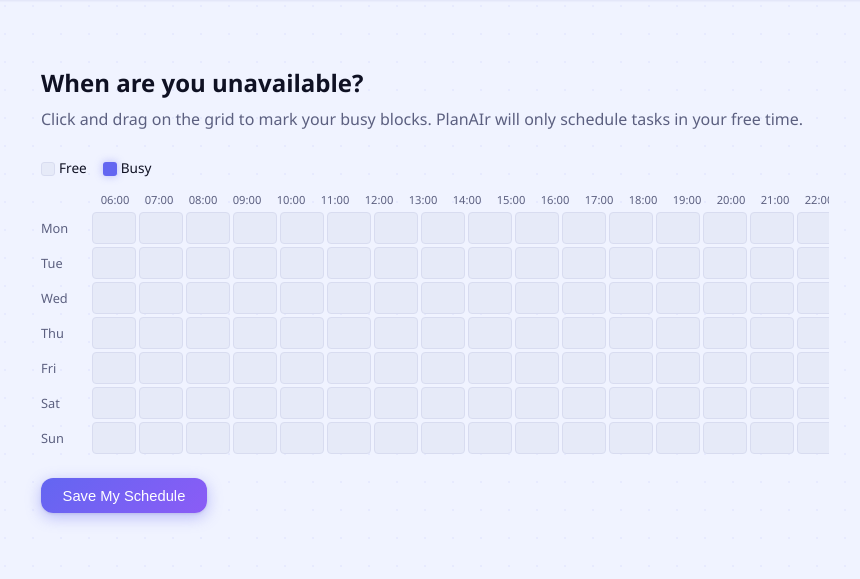
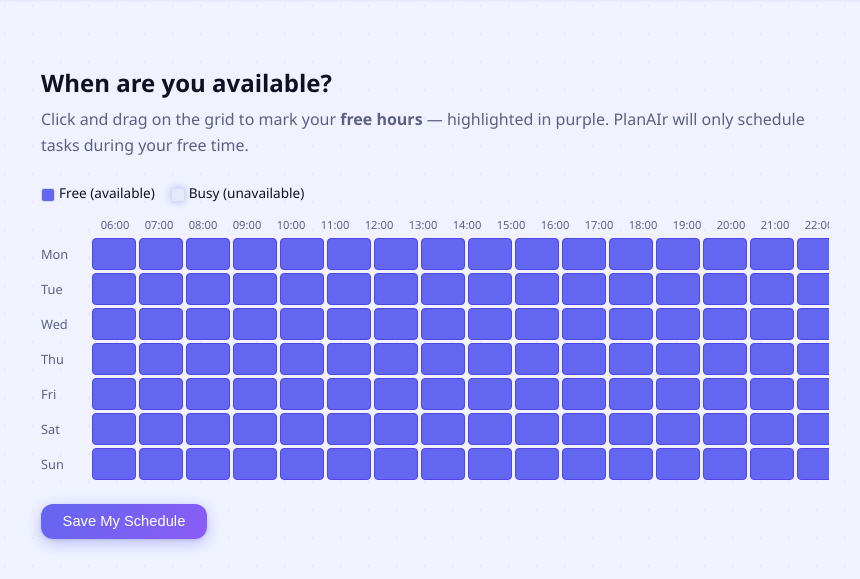
Before and after one commit to girishsakpal/PlanAIr-V3.0, a Flask app: page /setup/busy-hours in a window 1280 px wide. Shown: the part 64-643 px from the top of the page, without its empty margins (205-1065 px from the left). Run offline with Flask 3, Linux system fonts and the light colour scheme; the visitor is signed in with stand-in values (Sample User, id 1); data that the repository does not hold is empty.

Commit message:
Inverted Busy Hours Interface & Solved Clashing Schedule Problem

```diff
--- a/backend/app/routes/schedule.py
+++ b/backend/app/routes/schedule.py
@@ -132,12 +132,17 @@ def generate_schedule():
         flash('Please set your busy hours first.', 'warning')
         return redirect(url_for('schedule.busy_hours_setup'))
 
+    now = datetime.now()
     clear_all_suggestions(current_user.id)
     schedule_tasks(current_user.id, days_ahead=14)
     schedule_recurring_tasks(current_user.id, days_ahead=14)
     run_suggestion_engine(current_user.id)
 
-    flash('Your schedule has been generated!', 'success')
+    flash(
+        f'Schedule generated from {now.strftime("%I:%M %p")} onwards — '
+        f'no tasks scheduled before this time today.',
+        'success'
+    )
     return redirect(url_for('schedule.schedule_view'))
 
 
--- a/backend/app/templates/schedule/busy_hours.html
+++ b/backend/app/templates/schedule/busy_hours.html
@@ -4,10 +4,10 @@
 {% block content %}
 <div class="setup-container">
     <div class="setup-header">
-        <h2>{% if is_edit %}Edit your busy hours{% else %}When are you unavailable?{% endif %}</h2>
+        <h2>{% if is_edit %}Edit your schedule{% else %}When are you available?{% endif %}</h2>
         <p class="text-muted">
-            Click and drag on the grid to mark your busy blocks.
-            PlanAIr will only schedule tasks in your free time.
+            Click and drag on the grid to mark your <strong>free hours</strong> — highlighted in purple.
+            PlanAIr will only schedule tasks during your free time.
         </p>
     </div>
 
@@ -16,8 +16,8 @@
         <input type="hidden" name="busy_hours_data" id="busy-hours-data" value="[]">
 
         <div class="grid-legend">
-            <span class="legend-free">Free</span>
-            <span class="legend-busy">Busy</span>
+            <span class="legend-free">Free (available)</span>
+            <span class="legend-busy">Busy (unavailable)</span>
         </div>
 
         <div class="time-grid-wrapper">
@@ -56,72 +56,99 @@
 
 {% block extra_js %}
 <script>
-    const existingData = {{ existing_data | tojson }};
-    let busySlots = new Set();
+    const existingBusyData = {{ existing_data | tojson }};
+
+    // freeSlots = hours the user IS available (purple).
+    // Everything else is considered busy.
+    // Grid range: hours 6..23 (18 slots per day, 7 days)
+    const ALL_HOURS = Array.from({length: 18}, (_, i) => i + 6); // 6..23
+    const ALL_DAYS  = [0, 1, 2, 3, 4, 5, 6];
+
+    // Build free set: start with ALL slots marked free, then remove existing busy ones
+    let freeSlots = new Set();
+    ALL_DAYS.forEach(d => ALL_HOURS.forEach(h => freeSlots.add(`${d}-${h}`)));
 
     function slotKey(day, hour) { return `${day}-${hour}`; }
 
     function toggleCell(cell) {
-        const day = parseInt(cell.dataset.day);
+        const day  = parseInt(cell.dataset.day);
         const hour = parseInt(cell.dataset.hour);
-        const key = slotKey(day, hour);
-        if (busySlots.has(key)) {
-            busySlots.delete(key);
+        const key  = slotKey(day, hour);
+        if (freeSlots.has(key)) {
+            freeSlots.delete(key);
+            cell.classList.remove('free');
+            cell.classList.add('busy');
+        } else {
+            freeSlots.add(key);
+            cell.classList.add('free');
             cell.classList.remove('busy');
-        } else {
-            busySlots.add(key);
-            cell.classList.add('busy');
         }
         updateHiddenInput();
     }
 
     function updateHiddenInput() {
+        // Send busy hours (non-free slots) to the backend — same format as before
         const blocks = [];
-        busySlots.forEach(key => {
-            const [day, hour] = key.split('-').map(Number);
-            const endHour = hour + 1;
-            blocks.push({
-                day: day,
-                start: `${String(hour).padStart(2, '0')}:00`,
-                end: endHour >= 24 ? '23:59' : `${String(endHour).padStart(2, '0')}:00`,
-                label: ''
+        ALL_DAYS.forEach(day => {
+            ALL_HOURS.forEach(hour => {
+                if (!freeSlots.has(slotKey(day, hour))) {
+                    const endHour = hour + 1;
+                    blocks.push({
+                        day:   day,
+                        start: `${String(hour).padStart(2, '0')}:00`,
+                        end:   endHour >= 24 ? '23:59' : `${String(endHour).padStart(2, '0')}:00`,
+                        label: ''
+                    });
+                }
             });
         });
         document.getElementById('busy-hours-data').value = JSON.stringify(blocks);
     }
 
-    // load existing blocks on edit
     function loadExisting() {
-        existingData.forEach(block => {
-            const hour = parseInt(block.start.split(':')[0]);
-            const key = slotKey(block.day, hour);
-            busySlots.add(key);
-            const cell = document.querySelector(
-                `.time-cell[data-day="${block.day}"][data-hour="${hour}"]`
-            );
-            if (cell) cell.classList.add('busy');
+        if (existingBusyData.length === 0) {
+            // Brand-new user: start completely free (all purple) — nothing to remove
+        } else {
+            // Editing: existing data = busy hours → remove those from freeSlots
+            existingBusyData.forEach(block => {
+                const hour = parseInt(block.start.split(':')[0]);
+                const key  = slotKey(block.day, hour);
+                freeSlots.delete(key);
+            });
+        }
+
+        // Render the grid
+        document.querySelectorAll('.time-cell').forEach(cell => {
+            const key = slotKey(cell.dataset.day, cell.dataset.hour);
+            if (freeSlots.has(key)) {
+                cell.classList.add('free');
+            } else {
+                cell.classList.add('busy');
+            }
         });
+
         updateHiddenInput();
     }
 
-    // drag to select multiple cells
+    // Drag-to-paint
     let isDragging = false;
-    let dragMode = null; // 'add' or 'remove'
+    let dragMode   = null; // 'free' or 'busy'
 
     document.querySelectorAll('.time-cell').forEach(cell => {
         cell.addEventListener('mousedown', e => {
             isDragging = true;
-            const key = slotKey(cell.dataset.day, cell.dataset.hour);
-            dragMode = busySlots.has(key) ? 'remove' : 'add';
+            const key  = slotKey(cell.dataset.day, cell.dataset.hour);
+            // If clicking a free cell → make it busy, and vice-versa
+            dragMode = freeSlots.has(key) ? 'busy' : 'free';
             toggleCell(cell);
             e.preventDefault();
         });
         cell.addEventListener('mouseover', () => {
             if (!isDragging) return;
-            const key = slotKey(cell.dataset.day, cell.dataset.hour);
-            const isBusy = busySlots.has(key);
-            if (dragMode === 'add' && !isBusy) toggleCell(cell);
-            if (dragMode === 'remove' && isBusy) toggleCell(cell);
+            const key    = slotKey(cell.dataset.day, cell.dataset.hour);
+            const isFree = freeSlots.has(key);
+            if (dragMode === 'busy' && isFree)  toggleCell(cell);
+            if (dragMode === 'free' && !isFree) toggleCell(cell);
         });
     });
     document.addEventListener('mouseup', () => { isDragging = false; });
@@ -166,12 +193,12 @@
     }
 
     .legend-free::before {
-        background: var(--bg-secondary);
-        border: 1px solid var(--border);
+        background: var(--primary);
     }
 
     .legend-busy::before {
-        background: var(--primary);
+        background: var(--bg-secondary);
+        border: 1px solid var(--border);
     }
 
     .time-grid-wrapper {
@@ -231,9 +258,16 @@
         border-color: var(--primary);
     }
 
-    .time-cell.busy {
+    /* Free = available = purple */
+    .time-cell.free {
         background: var(--primary);
         border-color: var(--primary-dark);
+    }
+
+    /* Busy = unavailable = muted grey (default look but explicit class for clarity) */
+    .time-cell.busy {
+        background: var(--bg-secondary);
+        border-color: var(--border);
     }
 
     .setup-actions {
```
Also changed, not shown: backend/app/templates/tasks/dashboard.html (+23 -1 lines), 1 other file.
